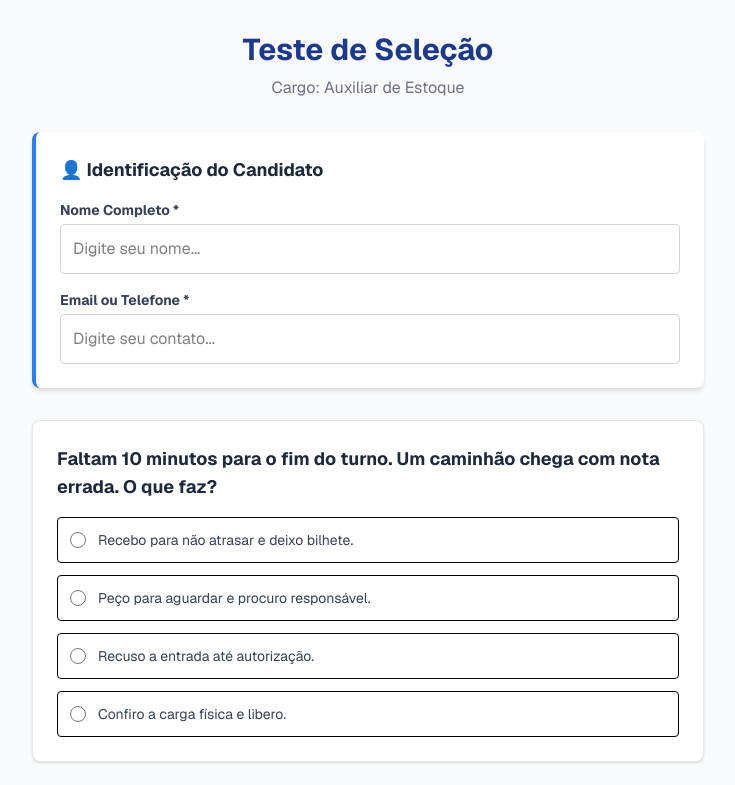
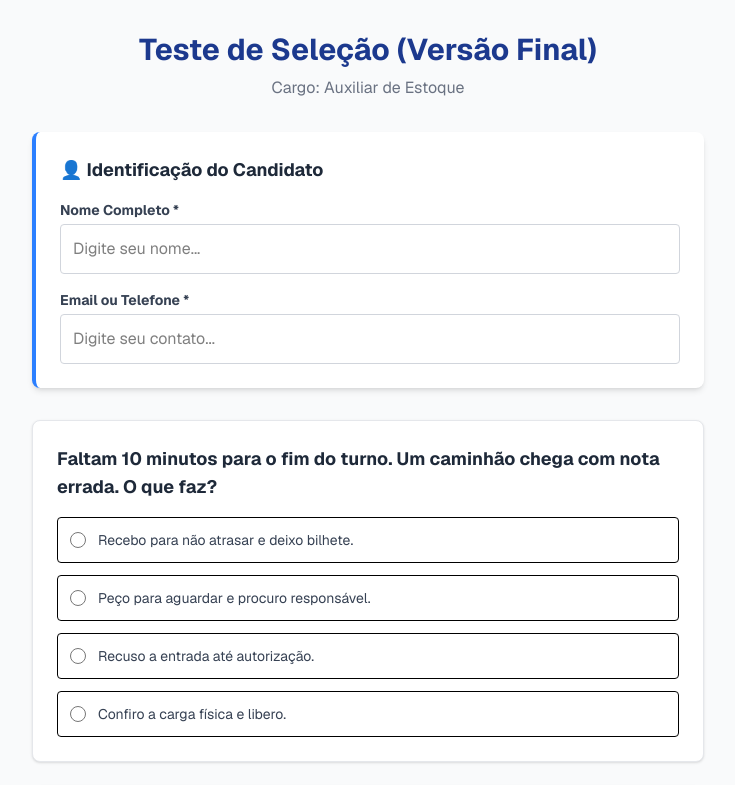
Before and after one commit to ggbrielmesquita-ux/sistema-rh, a Next.js app: page / in a window 1280 px wide. Shown: the top 785 px of the page, without its empty margins (272-1007 px from the left). Built offline with nearby package versions, Linux system fonts and the light colour scheme.

Commit message:
Forçando atualização

```diff
--- a/app/page.tsx
+++ b/app/page.tsx
@@ -3,7 +3,6 @@ import { useState, useEffect } from 'react';
 import { supabase } from '../lib/supabaseClient';
 
 // === DADOS DAS PERGUNTAS ===
-// (Estou colocando só 5 aqui para o código caber, mas pode manter as suas 25!)
 const FULL_QUESTIONS = [
   { id: 1, order_index: 1, category: 'Situacional', text: 'Faltam 10 minutos para o fim do turno. Um caminhão chega com nota errada. O que faz?', options: [{ id: 101, text: 'Recebo para não atrasar e deixo bilhete.', score_rit: 2, score_dis: -2 }, { id: 102, text: 'Peço para aguardar e procuro responsável.', score_res: 2 }, { id: 103, text: 'Recuso a entrada até autorização.', score_dis: 2 }, { id: 104, text: 'Confiro a carga física e libero.', score_det: -2 }] },
   { id: 2, order_index: 2, category: 'Situacional', text: 'A fita adesiva acaba no meio da meta. O que faz?', options: [{ id: 201, text: 'Passo fita velha e sigo.', score_rit: 2 }, { id: 202, text: 'Paro e troco.', score_det: 2 }, { id: 203, text: 'Deixo de lado.', score_dis: 1 }, { id: 204, text: 'Peço emprestado.', score_eqp: -1 }] },
@@ -27,14 +26,14 @@ export default function Home() {
   };
 
   const calculateAndSave = async () => {
-    // 1. Validação: Obriga a preencher nome e email
+    // 1. Validação
     if (!candidateName.trim() || !candidateEmail.trim()) {
       alert("⚠️ Por favor, preencha seu NOME e EMAIL no topo da página antes de finalizar!");
-      window.scrollTo({ top: 0, behavior: 'smooth' }); // Sobe a tela para a pessoa ver
+      window.scrollTo({ top: 0, behavior: 'smooth' });
       return;
     }
 
-    // 2. Cálculo da Nota
+    // 2. Cálculo
     let scores = { dis: 0, rot: 0, res: 0, det: 0, rit: 0, eqp: 0 };
     Object.values(answers).forEach((opt: any) => {
       scores.dis += opt.score_dis || 0;
@@ -59,9 +58,9 @@ export default function Home() {
     setResult({ percentage: finalScore, details: scores });
     setSavingStatus('saving');
 
-    // 3. Salvamento no Banco de Dados
+    // 3. Salvamento
     try {
-      console.log("Tentando salvar...", { candidateName, finalScore });
+      console.log("Iniciando salvamento v2..."); // Log novo para confirmar atualização
 
       const { error } = await supabase
         .from('candidates')
@@ -77,14 +76,12 @@ export default function Home() {
       if (error) throw error;
 
       setSavingStatus('success');
-      console.log("Salvo com sucesso!");
 
     } catch (err) {
       console.error("Erro ao salvar:", err);
       setSavingStatus('error');
     }
 
-    // Rola para o resultado
     setTimeout(() => {
         window.scrollTo({ top: document.body.scrollHeight, behavior: 'smooth' });
     }, 100);
@@ -93,10 +90,10 @@ export default function Home() {
   return (
     <div className="min-h-screen p-8 bg-gray-50 text-black font-sans">
       <div className="max-w-2xl mx-auto">
-        <h1 className="text-3xl font-bold mb-2 text-center text-blue-900">Teste de Seleção</h1>
+        {/* MUDANÇA VISUAL AQUI NO TÍTULO 👇 */}
+        <h1 className="text-3xl font-bold mb-2 text-center text-blue-900">Teste de Seleção (Versão Final)</h1>
         <p className="text-center text-gray-500 mb-8">Cargo: Auxiliar de Estoque</p>
 
-        {/* --- FORMULÁRIO NOVO (AQUI ESTÁ A MUDANÇA) --- */}
         <div className="bg-white p-6 rounded-lg shadow-md border-l-4 border-blue-500 mb-8">
           <h3 className="font-bold text-gray-800 mb-4 text-lg">👤 Identificação do Candidato</h3>
           <div className="grid gap-4">
@@ -123,7 +120,6 @@ export default function Home() {
           </div>
         </div>
 
-        {/* LISTA DE PERGUNTAS */}
         {questions.map((q) => (
           <div key={q.id} className="mb-6 p-6 bg-white border border-gray-200 rounded-lg shadow-sm">
             <h2 className="text-lg font-bold mb-4 text-gray-800">{q.text}</h2>
@@ -147,7 +143,6 @@ export default function Home() {
           </div>
         ))}
 
-        {/* BOTÃO FINAL */}
         <button
           onClick={calculateAndSave}
           disabled={savingStatus === 'saving' || savingStatus === 'success'}
@@ -162,7 +157,6 @@ export default function Home() {
           {savingStatus === 'error' && '⚠️ Erro ao Salvar (Tente novamente)'}
         </button>
 
-        {/* RESULTADO */}
         {result && (
           <div className="mt-8 p-8 bg-white border-2 border-green-500 rounded-xl text-center shadow-xl animate-bounce-in mb-10">
              {savingStatus === 'error' && (
```
